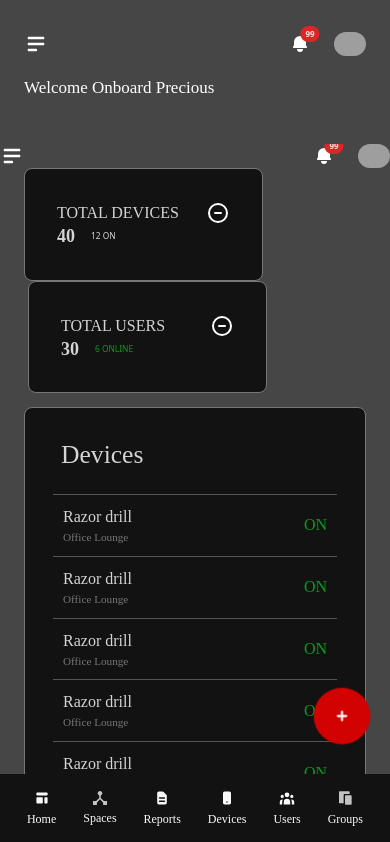
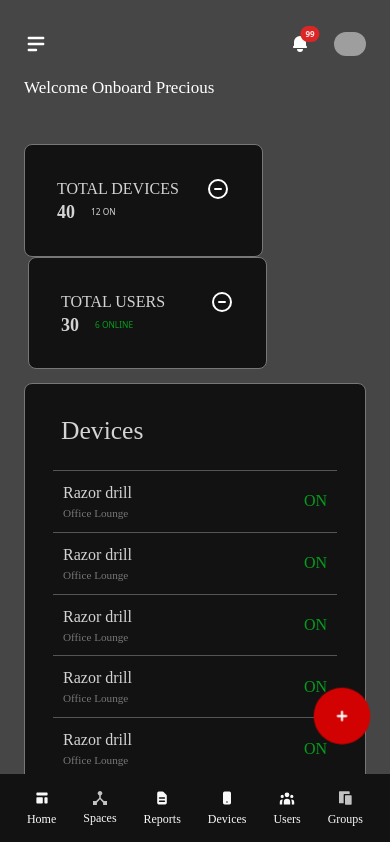
Before and after one commit to tronixafrica/tronix, a React (Create React App) app: page /dashboard in a window 390 px wide. Shown: the top 842 px of the page. Built offline with nearby package versions, Linux system fonts and the light colour scheme; grey boxes are pictures that could not be loaded; what tw-elements would draw is missing.

Commit message:
made error changes with main and success branch

```diff
--- a/src/components/Dashboard/Dashboard.js
+++ b/src/components/Dashboard/Dashboard.js
@@ -9,7 +9,7 @@ const DashboardComponent = () => {
           {/* DIV HOLDING CARDS DIV AND DEVICES+USERS DIV */}
           <div className="flex flex-col  sm:w-[69%] w-full">
             {/* TOTAL DEVICES + TOTAL USERS CARDS DIV */}
-            <div className="flex h-[20%] overflow-y-scroll flex-row justify-between">
+            <div className="flex h-[20%] overflow-y-scroll sm:overflow-hidden flex-row justify-between">
               <ul
                 class="nav nav-tabs w-full flex justify-between flex-col md:flex-row flex-wrap list-none border-b-0 pl-0"
                 id="tabs-tab"
--- a/src/components/Header/Header.js
+++ b/src/components/Header/Header.js
@@ -25,9 +25,7 @@ const Header = () => {
   // }
 
   return (
-      <>
-      <div>
-        <div className={`sticky top-0 px-6 py-[2rem] h-[9rem] sm:h-[8rem] bg-backgroundGrey flex sm:flex-row flex-col-reverse justify-between sm:items-center transition-all z-[10000]`}>
+            <div className={`sticky top-0 px-6 py-[2rem] h-[9rem] sm:h-[8rem] bg-backgroundGrey flex sm:flex-row flex-col-reverse justify-between sm:items-center transition-all z-[10000]`}>
             {/* start page title */}
             <div className="pt-[1rem] sm:pt-0 ">
                 <div className='text-white font-poppins pb-3 text-[17px] sm:text-[23px]'>{pageTitle} { dashboardPageTitle ? 'Precious' : null }</div>
@@ -72,70 +70,9 @@ const Header = () => {
             </div>
             {/* end hamburger menu, profile image and notification */}
 
+
         </div>
-
-        {dashboardPageTitle && (
-          <div className="hidden sm:block text-textGreyLighter pr-[4rem] sm:pr-0 font-raleway font-[400] text-sm">
-            Monitor your devices and Air quality levels with one device.
-          </div>
-        )}
-      </div>
-      {/* end page title */}
-
-      {/* start hamburger menu, profile image and notification */}
-      <div className="flex sm:block items-center justify-between w-full sm:w-auto">
-        {/* start hamburger menu */}
-        <div className="flex sm:hidden" onClick={() => toggleSideNav()}>
-          <svg
-            className="w-6 h-6 text-[#FFFFFF]"
-            fill="currentColor"
-            viewBox="0 0 20 20"
-            xmlns="http://www.w3.org/2000/svg"
-          >
-            <path
-              fillRule="evenodd"
-              d="M3 5a1 1 0 011-1h12a1 1 0 110 2H4a1 1 0 01-1-1zM3 10a1 1 0 011-1h12a1 1 0 110 2H4a1 1 0 01-1-1zM3 15a1 1 0 011-1h6a1 1 0 110 2H4a1 1 0 01-1-1z"
-              clipRule="evenodd"
-            ></path>
-          </svg>
-        </div>
-        {/* end hamburger menu */}
-
-        {/* start notification icon and profile image */}
-        <div className="flex items-center">
-          {/* start notificaton icon */}
-          <div className="mr-6 inline-flex items-center">
-            <span className="relative inline-block">
-              <svg
-                className="sm:w-6 sm:h-6 w-5 h-5 text-white"
-                fill="currentColor"
-                viewBox="0 0 20 20"
-                xmlns="http://www.w3.org/2000/svg"
-              >
-                <path d="M10 2a6 6 0 00-6 6v3.586l-.707.707A1 1 0 004 14h12a1 1 0 00.707-1.707L16 11.586V8a6 6 0 00-6-6zM10 18a3 3 0 01-3-3h6a3 3 0 01-3 3z"></path>
-              </svg>
-              <span className="absolute top-0 right-0 inline-flex items-center justify-center sm:px-2 sm:py-1 px-[0.3rem] py-1 sm:text-xs text-[0.50rem] font-bold leading-none text-red-100 transform translate-x-1/2 -translate-y-1/2 bg-red-600 rounded-full">
-                99
-              </span>
-            </span>
-          </div>
-          {/* end notificaton icon */}
-
-          {/* start profile image */}
-          <div>
-            <img
-              src="https://mdbcdn.b-cdn.net/img/new/avatars/2.webp"
-              className="rounded-full w-[2rem]"
-              alt="Avatar"
-            />
-          </div>
-          {/* end profile image */}
-        </div>
-        {/* end notification icon and profile image */}
-      </div>
-      {/* end hamburger menu, profile image and notification */}
-    </>
-  );
+    );
 };
 
 export default Header;
--- a/src/components/Navbar/MobileSideNav.js
+++ b/src/components/Navbar/MobileSideNav.js
@@ -8,7 +8,7 @@ const MobileSideNav = () => {
     return (
         <div
         style={{background: 'rgba(0,0,0,0.700)'}}
-        className={`bg-green-900 w-full absolute h-full top-0 z-20 transition-all
+        className={`bg-green-900 w-full absolute h-full top-0 z-[12000] transition-all
         ${sideNav ? 'flex' : 'hidden'}`}
         onClick={toggleSideNav}>
             <div className="fixed w-[15rem] h-[100vh] shadow-md bg-backgroundDark px-1 py-6 flex flex-col justify-start z-10">
```
